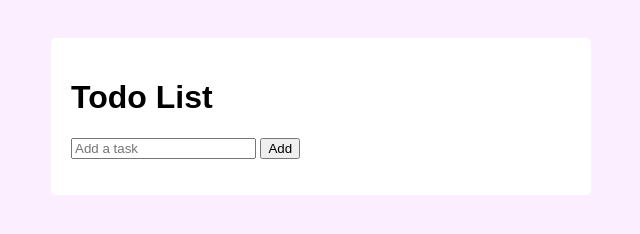
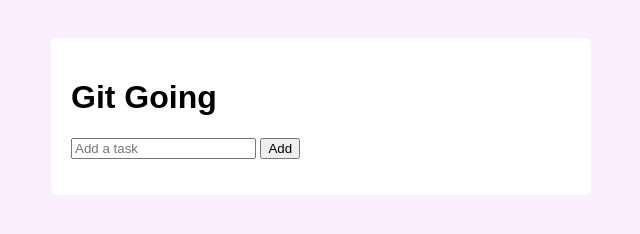
Before and after one commit to CodingAndRoses77/git-practice, a plain HTML site: page index.html in a window 1280 px wide. Shown: the full height of the page, 319-959 px from the left. Drawn offline with Linux system fonts and the light colour scheme.

Commit message:
update app name

```diff
--- a/index.html
+++ b/index.html
@@ -7,7 +7,7 @@
 
 <body>
     <div class="todo-container">
-        <h1>Todo List</h1>
+        <h1>Git Going</h1>
         <input type="text" id="todo-input" placeholder="Add a task">
         <button id="add-todo">Add</button>
         <ul id="todo-list"></ul>
```
